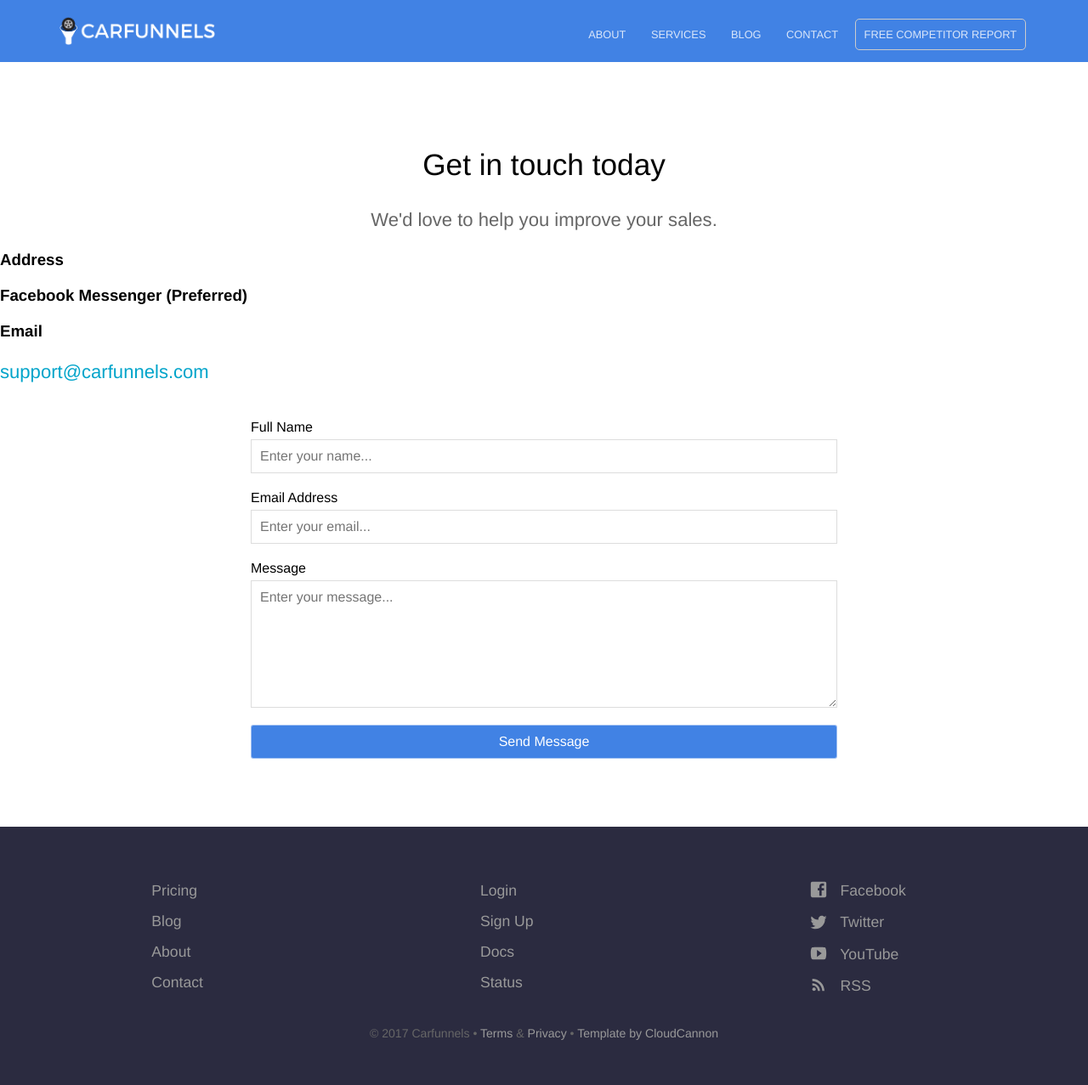
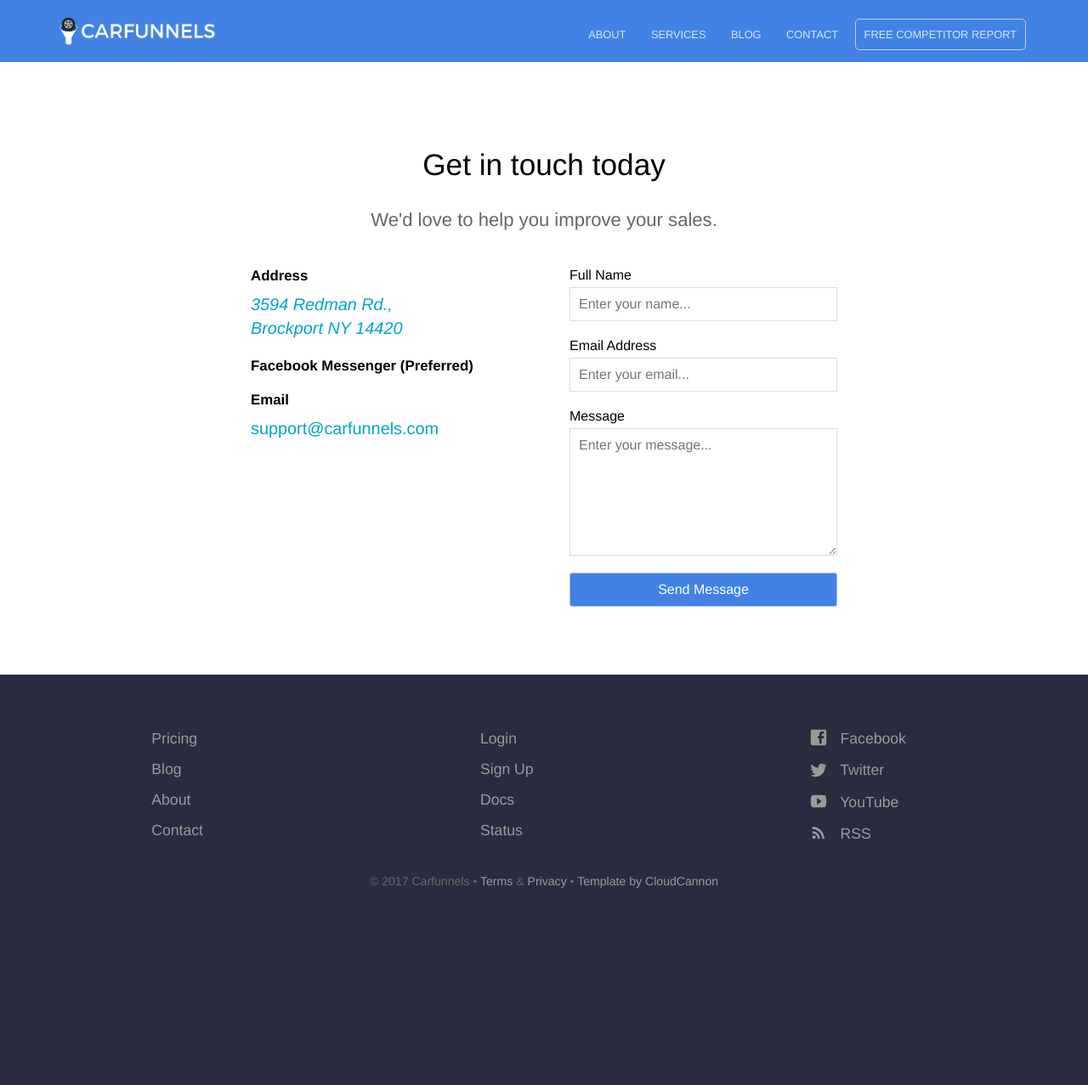
Before and after one commit to jdnoc/carfunnels.com, a Jekyll site: the page built from contact.html, in a window 1280 px wide. Shown: the whole page at 85% size. Built offline with Jekyll 4.4.1, drawn with Linux system fonts in a browser that asks for light colours; after the commit the page ends 1098 px from its top, so only the background shows below that.

Commit message:
Updated 'contact.html' via CloudCannon

```diff
--- a/contact.html
+++ b/contact.html
@@ -2,10 +2,13 @@
 title: Contact
 heading: Get in touch today
 description: We'd love to help you improve your sales.
+map:
+    address: 3594 Redman Rd., Brockport NY 14420
 ---
 
 <script> window.fbMessengerPlugins = window.fbMessengerPlugins || { init : function() { FB.init({ appId: "1678638095724206", xfbml: true, version: "v2.6" }); }, callable : [] }; window.fbAsyncInit = window.fbAsyncInit || function() { window.fbMessengerPlugins.callable.forEach( function( item ) { item(); } ); window.fbMessengerPlugins.init(); }; setTimeout( function() { (function(d, s, id){ var js, fjs = d.getElementsByTagName(s)[0]; if (d.getElementById(id)) { return; } js = d.createElement(s); js.id = id; js.src = "//connect.facebook.net/en_US/sdk.js"; fjs.parentNode.insertBefore(js, fjs); }(document, 'script', 'facebook-jssdk')); }, 0); </script>
 
+<div class="contact-box">
     <div class="contact-details">
     	<h3 class="editable">Address</h3>
     	<address><a target="_blank" href="https://www.google.com/maps/place/{{ page.map.address | url_encode }}">{{ page.map.address | replace: ", ", ", <br>" }}</a></address>
@@ -15,7 +18,6 @@ description: We'd love to help you improve your sales.
     	<p><a href="mailto:support@example.com">support@carfunnels.com</a></p>
     </div>
 
-<div class="contact-box">
 	<form action="{{ site.baseurl }}/contact-success/" method="post" class="contact-form">
 		<input type="hidden" name="_to" value="support@example.com" />
 		<input type="text" name="_gotcha" style="display: none;">
```
Lines whose indentation alone changed are shown as unchanged.
